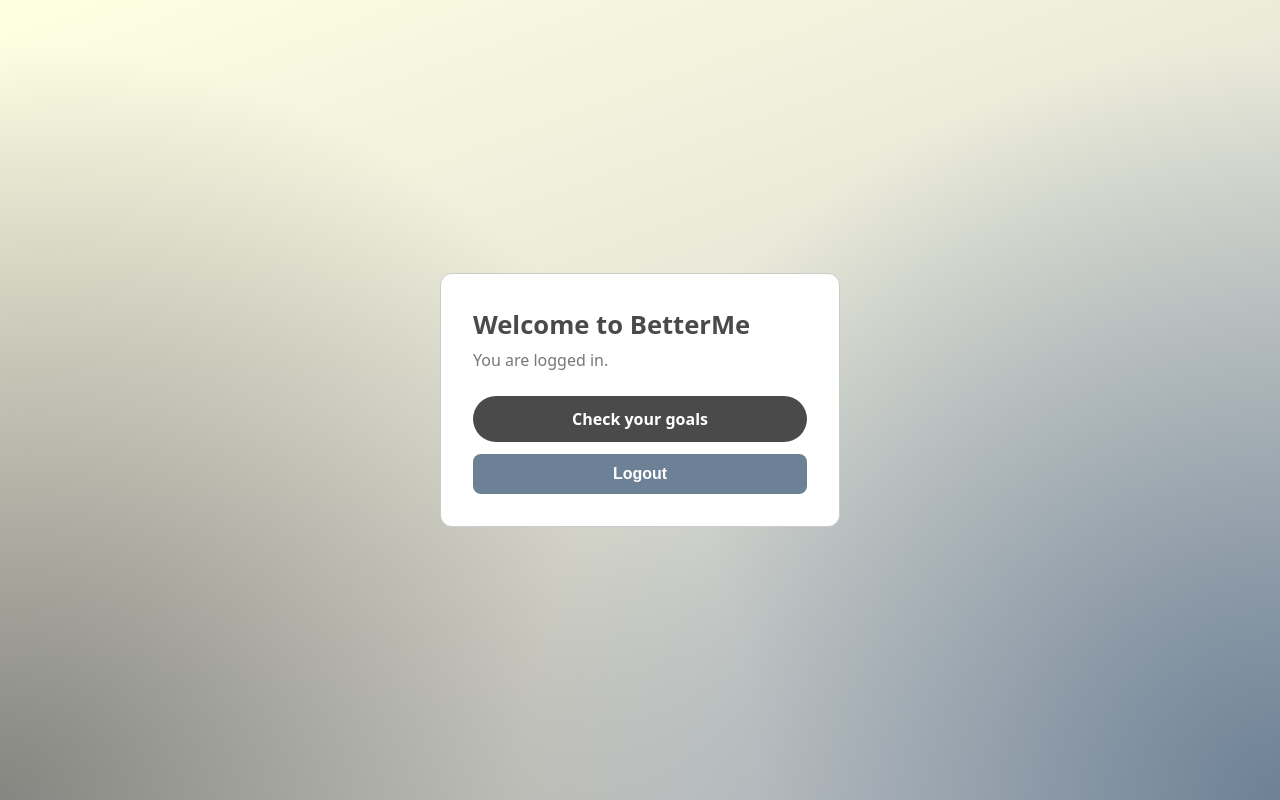
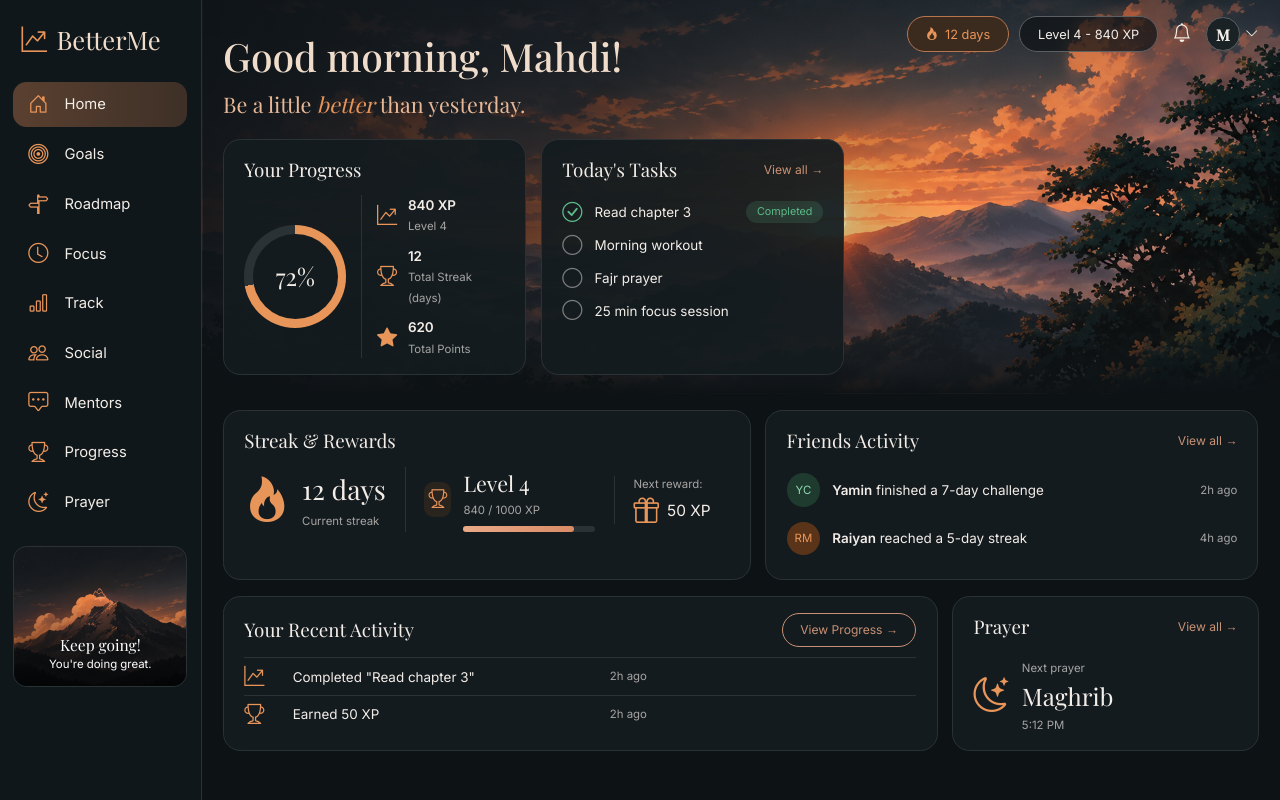
Before and after one commit to Berserker268/BetterMe, a Spring Boot app: page /home in a window 1280 px wide. Run offline with Spring Boot 4, Linux system fonts and the light colour scheme; the visitor is signed in with stand-in values (Sample User, id 1); some of the project's set-up classes (security, data sources, template engines, error pages and the like) are left out, and stand-ins take their place.

Commit message:
Add landing page and new home page

```diff
--- a/backend-main/src/main/java/com/betterme/config/SecurityConfig.java
+++ b/backend-main/src/main/java/com/betterme/config/SecurityConfig.java
@@ -40,7 +40,7 @@ public class SecurityConfig {
                                                    SessionRegistry sessionRegistry) throws Exception {
         http
             .authorizeHttpRequests(auth -> auth
-                .requestMatchers("/register", "/login", "/forgot-password", "/reset-password",
+                .requestMatchers("/","/register", "/login", "/forgot-password", "/reset-password",
                                  "/css/**", "/js/**", "/images/**").permitAll()
                 .anyRequest().authenticated()
             )
--- /dev/null
+++ b/backend-main/src/main/resources/static/css/app.css
@@ -0,0 +1,212 @@
+/* ===== BetterMe app shell, same palette and scaling as the landing page ===== */
+:root {
+  --ink: #121010; --panel: #1A1614; --card: #211C1A; --line: #3D342F;
+  --peach: #F2C6A5; --orange: #E8955A; --text: #F3EDE8; --muted: #cd9d76;
+  --success: #5DBB8A;
+  --sans: "Inter", system-ui, sans-serif;
+  --serif: "Playfair Display", Georgia, serif;
+}
+* { box-sizing: border-box; }
+html { font-size: clamp(10px, 1.68vh, 18px); }  /* everything below uses rem, so it scales with window height */
+
+body.app-body {
+  margin: 0; display: block; height: 100vh; overflow: hidden;
+  background: var(--ink) !important; background-image: none !important;
+  color: var(--text); font-family: var(--sans);
+}
+.app { display: flex; height: 100vh; }
+i.bi { line-height: 1; }
+.app a { font-weight: 400; color: inherit; text-decoration: none; }
+.app h2 { margin: 0; font-family: var(--serif); font-weight: 400; font-size: 1.4rem; }
+.muted { opacity: 0.65; font-size: 0.85rem; }
+
+/* ---------- Sidebar ---------- */
+.sidebar {
+  width: 15rem; flex-shrink: 0; padding: 1.5rem 1rem; height: 100vh;
+  background: #15110F; border-right: 1px solid var(--line);
+  display: flex; flex-direction: column; gap: 0.35rem;
+}
+.logo { display: flex; align-items: center; gap: 0.7rem; padding: 0 0.6rem 1.4rem;
+  font-family: var(--serif); font-size: 1.9rem; color: #F0DCCB; }
+.logo i { color: var(--orange); }
+.sidebar a.nav { display: flex; align-items: center; gap: 1.2rem; padding: 0.85rem 1.1rem;
+  border-radius: 1rem; font-size: 1.1rem; }
+.sidebar a.nav i { font-size: 1.5rem; color: var(--orange); }
+.sidebar a.nav:hover { background: #221B18; }
+.sidebar a.nav.active { background: linear-gradient(90deg, #5A4030, #3A2D26); }
+
+.side-card {
+  margin-top: 1.2rem; height: 10.5rem; border-radius: 1rem; border: 1px solid var(--line);
+  background: url('/images/sidebar-card.png') center / cover;
+  display: flex; flex-direction: column; justify-content: flex-end; align-items: center;
+  text-align: center; padding: 0.9rem; color: #fff; position: relative; overflow: hidden;
+}
+.side-card::before { content: ""; position: absolute; inset: 0;
+  background: linear-gradient(transparent 35%, rgba(0,0,0,0.75)); }
+.side-card * { position: relative; }
+.side-card b { font-family: var(--serif); font-size: 1.15rem; font-weight: 400; }
+.side-card span { font-size: 0.85rem; }
+
+/* ---------- Main ---------- */
+.main { flex: 1; min-width: 0; height: 100vh; overflow: hidden; }
+
+/* The picture sits behind the whole top half (greeting + two cards) */
+.hero {
+  position: relative; padding: 1.6rem 1.6rem 1.4rem;
+  background-image:
+    linear-gradient(0deg, var(--ink) 0%, rgba(18,16,16,0.4) 14%, rgba(18,16,16,0) 35%),
+    linear-gradient(90deg, rgba(18,16,16,0.92) 0%, rgba(18,16,16,0.55) 40%, rgba(18,16,16,0) 70%),
+    url('/images/main-hero.png');
+  background-size: cover; background-position: center 30%;
+}
+.hero-quote {
+  position: absolute; right: 4rem; bottom: 2.4rem; z-index: 1; color: #fff;
+  font-family: var(--serif); font-style: italic; font-size: 2.2rem; line-height: 1.15;
+  text-shadow: 0 2px 10px rgba(0,0,0,0.7);
+}
+.hero-quote::after { content: ""; display: block; width: 2.4rem; height: 3px;
+  margin-top: 0.8rem; background: var(--orange); border-radius: 9px; }
+
+/* Top bar */
+.topbar { position: absolute; top: 1.2rem; right: 1.6rem; z-index: 3;
+  display: flex; align-items: center; gap: 0.8rem; }
+.pill { display: flex; align-items: center; gap: 0.5rem; padding: 0.55rem 1.3rem;
+  background: rgba(18,16,16,0.7); border: 1px solid #6B5B52; border-radius: 999px; font-size: 0.95rem; }
+.pill.fire { background: #3B2A1E; border-color: #B8764F; color: var(--orange); }
+.bell { font-size: 1.4rem; padding: 0 0.3rem; }
+.avatar-wrap { position: relative; }
+.avatar-btn { display: flex; align-items: center; gap: 0.4rem; background: none; border: none;
+  color: var(--text); cursor: pointer; padding: 0; }
+.avatar { width: 2.5rem; height: 2.5rem; border-radius: 50%; flex-shrink: 0;
+  display: flex; align-items: center; justify-content: center;
+  background: #211C1A; border: 1px solid #6B5B52; font-family: var(--serif); font-size: 1.15rem; }
+.avatar.green { background: #1F3A2E; border-color: transparent; color: #8FD6AE; font-family: var(--sans); font-size: 0.85rem; }
+.avatar.orange { background: #5A3418; border-color: transparent; color: var(--orange); font-family: var(--sans); font-size: 0.85rem; }
+.menu { display: none; position: absolute; top: 3.2rem; right: 0; min-width: 10rem;
+  background: var(--card); border: 1px solid var(--line); border-radius: 0.9rem; padding: 0.4rem; }
+.menu.open { display: block; }
+.menu button { width: 100%; display: flex; align-items: center; gap: 0.6rem; background: none;
+  border: none; color: var(--text); padding: 0.65rem 0.8rem; border-radius: 0.6rem;
+  cursor: pointer; font-size: 1rem; }
+.menu button:hover { background: #2A221E; }
+
+/* Greeting */
+.greeting { position: relative; z-index: 1; padding-top: 0.4rem; }
+.greeting h1 { font-family: var(--serif); font-weight: 500; font-size: 2.9rem; margin: 0; color: #F0DCCB; }
+.greeting p { font-family: var(--serif); font-size: 1.6rem; margin: 0.2rem 0 1.4rem; color: #EEDFD2; opacity: 0.85; }
+.greeting em { color: var(--orange); }
+
+/* ---------- Boxes ---------- */
+.box { background: rgba(33,28,26,0.93); border: 1px solid var(--line);
+  border-radius: 1.3rem; padding: 1.2rem 1.5rem; }
+.box-head { display: flex; justify-content: space-between; align-items: center; margin-bottom: 0.8rem; }
+.box-head a { font-size: 0.9rem; opacity: 0.85; }
+.top-cards { position: relative; z-index: 1; width: 60%;
+  display: grid; grid-template-columns: 1fr 1fr; gap: 1.1rem; }
+.top-cards .box > h2 { margin-bottom: 0.8rem; }
+
+.row2 { display: grid; grid-template-columns: 1.07fr 1fr; gap: 1.1rem; margin: 1.2rem 1.6rem 0; }
+.recent { margin: 1.2rem 1.6rem 0; }
+.row2 .box { background: var(--card); }
+.recent { background: var(--card); }
+
+/* Progress */
+.progress-body { display: flex; align-items: center; gap: 1.1rem; }
+.ring { width: 7.6rem; height: 7.6rem; border-radius: 50%; flex-shrink: 0;
+  background: conic-gradient(var(--orange) var(--p), #3D342F 0);
+  display: flex; align-items: center; justify-content: center; position: relative; }
+.ring::before { content: ""; position: absolute; inset: 0.65rem; border-radius: 50%; background: var(--card); }
+.ring span { position: relative; font-family: var(--serif); font-size: 1.8rem; }
+.stat-list { border-left: 1px solid var(--line); padding-left: 1.1rem;
+  display: flex; flex-direction: column; gap: 0.8rem; }
+.stat-item { display: flex; align-items: center; gap: 0.8rem; }
+.stat-item i { font-size: 1.5rem; color: var(--orange); }
+.stat-item b { display: block; font-size: 1rem; font-weight: 600; }
+
+/* Tasks */
+.task { display: flex; align-items: center; gap: 0.9rem; padding: 0.45rem 0; font-size: 1rem; }
+.task i { font-size: 1.5rem; opacity: 0.45; }
+.task.done i { color: var(--success); opacity: 1; }
+.task .name { flex: 1; }
+.badge { font-size: 0.8rem; padding: 0.2rem 0.8rem; border-radius: 999px;
+  color: var(--success); background: rgba(93,187,138,0.16); }
+
+/* Streak & Rewards */
+.rewards-body { display: flex; align-items: center; margin-top: 0.9rem; }
+.rewards-body > div { display: flex; align-items: center; gap: 0.9rem; padding: 0 1.4rem; }
+.rewards-body > div + div { border-left: 1px solid var(--line); }
+.r-streak { padding-left: 0 !important; }
+.big-icon { font-size: 3.4rem; color: var(--orange); }
+.big-text { font-family: var(--serif); font-size: 2rem; }
+.r-level { flex: 1; }
+.trophy-sq { font-size: 1.4rem; color: var(--orange); width: 2.6rem; height: 2.6rem;
+  border-radius: 0.7rem; background: #2E2520; display: flex; align-items: center; justify-content: center; }
+.level-info { display: flex; flex-direction: column; gap: 0.2rem; width: 100%; max-width: 11rem; }
+.level-title { font-family: var(--serif); font-size: 1.6rem; }
+.bar { height: 0.45rem; background: #3D342F; border-radius: 99px; margin-top: 0.3rem; }
+.bar span { display: block; height: 100%; background: linear-gradient(90deg, #EBA987, #D98B66); border-radius: 99px; }
+.r-next { flex-direction: column; align-items: flex-start !important; gap: 0.4rem !important; }
+.next-xp { display: flex; align-items: center; gap: 0.6rem; font-size: 1.15rem; }
+.next-xp i { font-size: 1.9rem; color: var(--orange); }
+
+/* Friends */
+.friend { display: flex; align-items: center; gap: 0.9rem; padding: 0.55rem 0; }
+.friend .text { flex: 1; }
+
+/* Recent */
+.btn-outline { padding: 0.5rem 1.3rem; border: 1px solid var(--text); border-radius: 999px; font-size: 0.95rem; }
+.activity { display: flex; align-items: center; gap: 1.6rem; padding: 0.6rem 0; border-top: 1px solid var(--line); }
+.activity i { font-size: 1.5rem; color: var(--orange); width: 2rem; }
+.activity .what { width: 22rem; }
+
+/* ===== Option A: blue-green colors from the reference ===== */
+:root {
+  --ink: #0D1215;     /* page background */
+  --panel: #10171A;
+  --card: #141B1F;    /* box background */
+  --line: #2B3236;    /* thin lines */
+}
+.sidebar { background: #10171A; }
+.sidebar a.nav:hover { background: #1A2328; }
+.sidebar a.nav.active { background: linear-gradient(90deg, #5A4030, #3E3027); }
+
+/* Boxes in the top half: blue-green, slightly see-through */
+.box { background: rgba(20,27,31,0.93); }
+.row2 .box, .recent { background: var(--card); }
+
+/* Cooler fade over the picture (blue-green instead of brown) */
+.hero {
+  background-image:
+    linear-gradient(0deg, #0D1215 0%, rgba(13,18,21,0.4) 14%, rgba(13,18,21,0) 35%),
+    linear-gradient(90deg, rgba(13,18,21,0.9) 0%, rgba(13,18,21,0.5) 40%, rgba(13,18,21,0) 70%),
+    url('/images/main-hero.png');
+}
+
+/* Small details */
+.pill { background: rgba(13,18,21,0.7); border-color: #5A6064; }
+.avatar { background: #1A2226; border-color: #5A6064; }
+.ring { background: conic-gradient(var(--orange) var(--p), #2B3236 0); }
+.bar { background: #2B3236; }
+.trophy-sq { background: #2A241F; }
+.menu { background: #141B1F; border-color: #2B3236; }
+
+/* Orangish text */
+.box-head a,
+.btn-outline { color: #E8A583; }
+.btn-outline { border-color: #E8A583; }
+
+.greeting p { color: #E8B796; opacity: 1; }
+.greeting em { color: var(--orange); }
+
+.row3 {
+  display: grid !important;
+  grid-template-columns: 7fr 3fr;
+  gap: 1.1rem;
+  margin: 1.2rem 1.6rem 0;
+}
+.row3 > .box { margin: 0 !important; }
+
+.prayer { background: var(--card); }
+.prayer-body { display: flex; align-items: center; gap: 1rem; padding-top: 0.4rem; }
+.prayer-body i { font-size: 2.6rem; color: var(--orange); }
+.prayer-name { font-family: var(--serif); font-size: 1.8rem; }
--- a/backend-main/src/main/resources/templates/home.html
+++ b/backend-main/src/main/resources/templates/home.html
@@ -1,24 +1,145 @@
 <!DOCTYPE html>
-<html xmlns:th="http://www.thymeleaf.org">
+<html lang="en" xmlns:th="http://www.thymeleaf.org">
 <head>
   <meta charset="UTF-8">
   <meta name="viewport" content="width=device-width, initial-scale=1">
-    <title>Home - BetterMe</title>
+  <title>BetterMe - Home</title>
+  <link href="https://fonts.googleapis.com/css2?family=Inter:wght@400;500;600&family=Playfair+Display:wght@400;500&display=swap" rel="stylesheet">
+  <link rel="stylesheet" href="https://cdn.jsdelivr.net/npm/bootstrap-icons@1.11.3/font/bootstrap-icons.min.css">
   <link rel="stylesheet" th:href="@{/css/style.css}">
+  <link rel="stylesheet" th:href="@{/css/app.css}">
 </head>
-<body>
-    <div class="card">
-        <h1>Welcome to BetterMe</h1>
-        <p class="subtitle">You are logged in.</p>
+<body class="app-body">
+<div class="app">
 
-        <a th:href="@{/goals}" class="btn-primary"
-           style="display:block; padding:11px; margin-bottom:12px; text-align:center; text-decoration:none; font-weight:600;">
-            Check your goals
-        </a>
+  <nav class="sidebar">
+    <div class="logo"><i class="bi bi-graph-up-arrow"></i> BetterMe</div>
+    <a class="nav active" href="/home"><i class="bi bi-house-door"></i> Home</a>
+    <a class="nav" th:href="@{/goals}"><i class="bi bi-bullseye"></i> Goals</a>
+    <a class="nav" href="#"><i class="bi bi-signpost-split"></i> Roadmap</a>
+    <a class="nav" href="#"><i class="bi bi-clock"></i> Focus</a>
+    <a class="nav" href="#"><i class="bi bi-bar-chart"></i> Track</a>
+    <a class="nav" href="#"><i class="bi bi-people"></i> Social</a>
+    <a class="nav" href="#"><i class="bi bi-chat-square-dots"></i> Mentors</a>
+    <a class="nav" href="#"><i class="bi bi-trophy"></i> Progress</a>
+    <a class="nav" href="#"><i class="bi bi-moon-stars"></i> Prayer</a>
 
+    <div class="side-card"><b>Keep going!</b><span>You're doing great.</span></div>
+  </nav>
+
+  <main class="main">
+
+    <section class="hero">
+
+      <div class="topbar">
+        <div class="pill fire"><i class="bi bi-fire"></i> 12 days</div>
+        <div class="pill">Level 4 - 840 XP</div>
+        <i class="bi bi-bell bell"></i>
+        <div class="avatar-wrap">
+          <button class="avatar-btn" id="avatarBtn" type="button">
+            <span class="avatar">M</span><i class="bi bi-chevron-down"></i>
+          </button>
+          <div class="menu" id="avatarMenu">
             <form th:action="@{/logout}" method="post">
-            <button type="submit">Logout</button>
+              <button type="submit"><i class="bi bi-box-arrow-right"></i> Log out</button>
             </form>
           </div>
+        </div>
+      </div>
+
+      <div class="greeting">
+        <h1><span id="hello">Good morning</span>, Mahdi!</h1>
+        <p>Be a little <em>better</em> than yesterday.</p>
+      </div>
+
+      <div class="top-cards">
+        <div class="box">
+          <h2>Your Progress</h2>
+          <div class="progress-body">
+            <div class="ring" style="--p:72%"><span>72%</span></div>
+            <div class="stat-list">
+              <div class="stat-item"><i class="bi bi-graph-up-arrow"></i><div><b>840 XP</b><span class="muted">Level 4</span></div></div>
+              <div class="stat-item"><i class="bi bi-trophy"></i><div><b>12</b><span class="muted">Total Streak (days)</span></div></div>
+              <div class="stat-item"><i class="bi bi-star-fill"></i><div><b>620</b><span class="muted">Total Points</span></div></div>
+            </div>
+          </div>
+        </div>
+
+        <div class="box">
+          <div class="box-head"><h2>Today's Tasks</h2><a href="#">View all →</a></div>
+          <div class="task done"><i class="bi bi-check-circle"></i><span class="name">Read chapter 3</span><span class="badge">Completed</span></div>
+          <div class="task"><i class="bi bi-circle"></i><span class="name">Morning workout</span></div>
+          <div class="task"><i class="bi bi-circle"></i><span class="name">Fajr prayer</span></div>
+          <div class="task"><i class="bi bi-circle"></i><span class="name">25 min focus session</span></div>
+        </div>
+      </div>
+    </section>
+
+    <section class="row2">
+      <div class="box">
+        <h2>Streak & Rewards</h2>
+        <div class="rewards-body">
+          <div class="r-streak">
+            <i class="bi bi-fire big-icon"></i>
+            <div><div class="big-text">12 days</div><span class="muted">Current streak</span></div>
+          </div>
+          <div class="r-level">
+            <i class="bi bi-trophy trophy-sq"></i>
+            <div class="level-info">
+              <div class="level-title">Level 4</div>
+              <span class="muted">840 / 1000 XP</span>
+              <div class="bar"><span style="width:84%"></span></div>
+            </div>
+          </div>
+          <div class="r-next">
+            <span class="muted">Next reward:</span>
+            <div class="next-xp"><i class="bi bi-gift"></i> 50 XP</div>
+          </div>
+        </div>
+      </div>
+
+      <div class="box">
+        <div class="box-head"><h2>Friends Activity</h2><a href="#">View all →</a></div>
+        <div class="friend"><div class="avatar green">YC</div><span class="text"><b>Yamin</b> finished a 7-day challenge</span><span class="muted">2h ago</span></div>
+        <div class="friend"><div class="avatar orange">RM</div><span class="text"><b>Raiyan</b> reached a 5-day streak</span><span class="muted">4h ago</span></div>
+      </div>
+    </section>
+
+    <section class="row3">
+        <div class="box recent">
+            <div class="box-head"><h2>Your Recent Activity</h2><a class="btn-outline" href="#">View Progress →</a></div>
+            <div class="activity"><i class="bi bi-graph-up-arrow"></i><span class="what">Completed "Read chapter 3"</span><span class="muted">2h ago</span></div>
+            <div class="activity"><i class="bi bi-trophy"></i><span class="what">Earned 50 XP</span><span class="muted">2h ago</span></div>
+        </div>
+
+        <div class="box prayer">
+            <div class="box-head"><h2>Prayer</h2><a href="#">View all →</a></div>
+            <div class="prayer-body">
+                <i class="bi bi-moon-stars"></i>
+                <div>
+                    <span class="muted">Next prayer</span>
+                    <div class="prayer-name">Maghrib</div>
+                    <span class="muted">5:12 PM</span>
+                </div>
+            </div>
+        </div>
+    </section>
+
+  </main>
+</div>
+
+<script>
+  var h = new Date().getHours();
+  document.getElementById("hello").textContent =
+    h < 12 ? "Good morning" : h < 18 ? "Good afternoon" : "Good evening";
+
+  var btn = document.getElementById("avatarBtn");
+  var menu = document.getElementById("avatarMenu");
+  btn.addEventListener("click", function (e) {
+    e.stopPropagation();
+    menu.classList.toggle("open");
+  });
+  document.addEventListener("click", function () { menu.classList.remove("open"); });
+</script>
 </body>
 </html>
```
Also changed, not shown: backend-main/src/main/java/com/betterme/controller/LandingController.java (added, +20 -0 lines), backend-main/src/main/resources/static/css/landing.css (added, +107 -0 lines), backend-main/src/main/resources/templates/landing.html (added, +77 -0 lines), backend-main/src/main/resources/static/images/landing-hero.png (added), backend-main/src/main/resources/static/images/main-hero.png (added), backend-main/src/main/resources/static/images/sidebar-card.png (added). Lines whose indentation alone changed are shown as unchanged.
